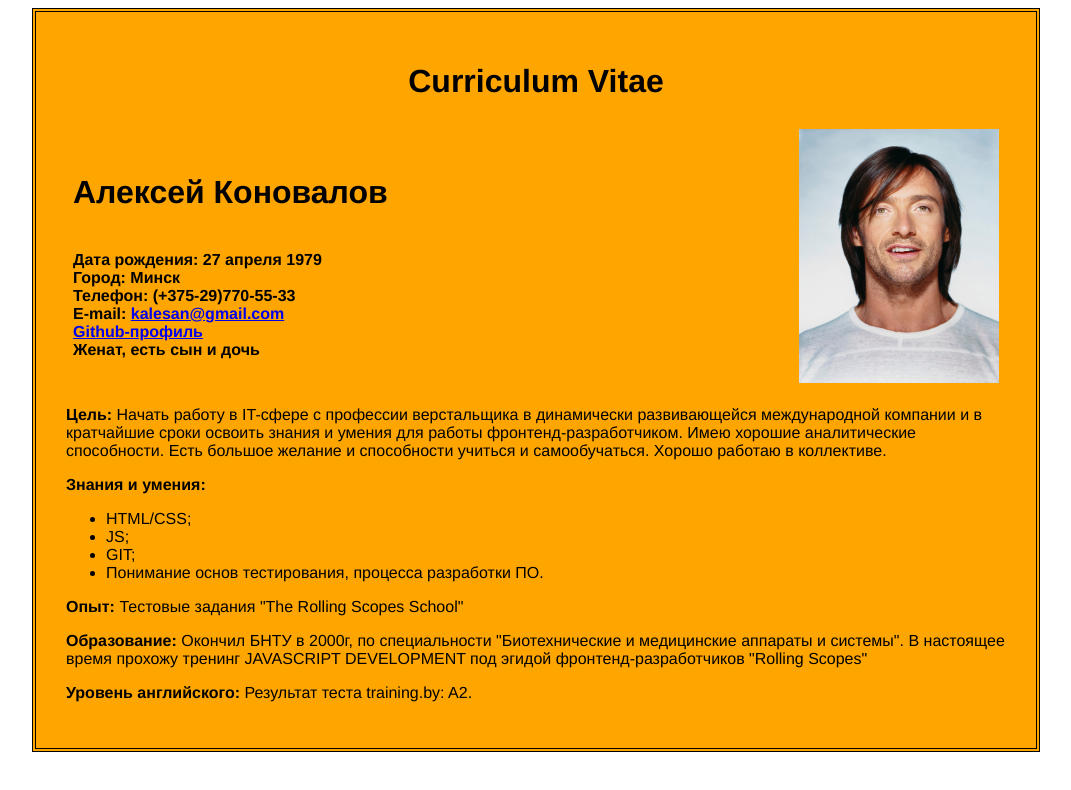
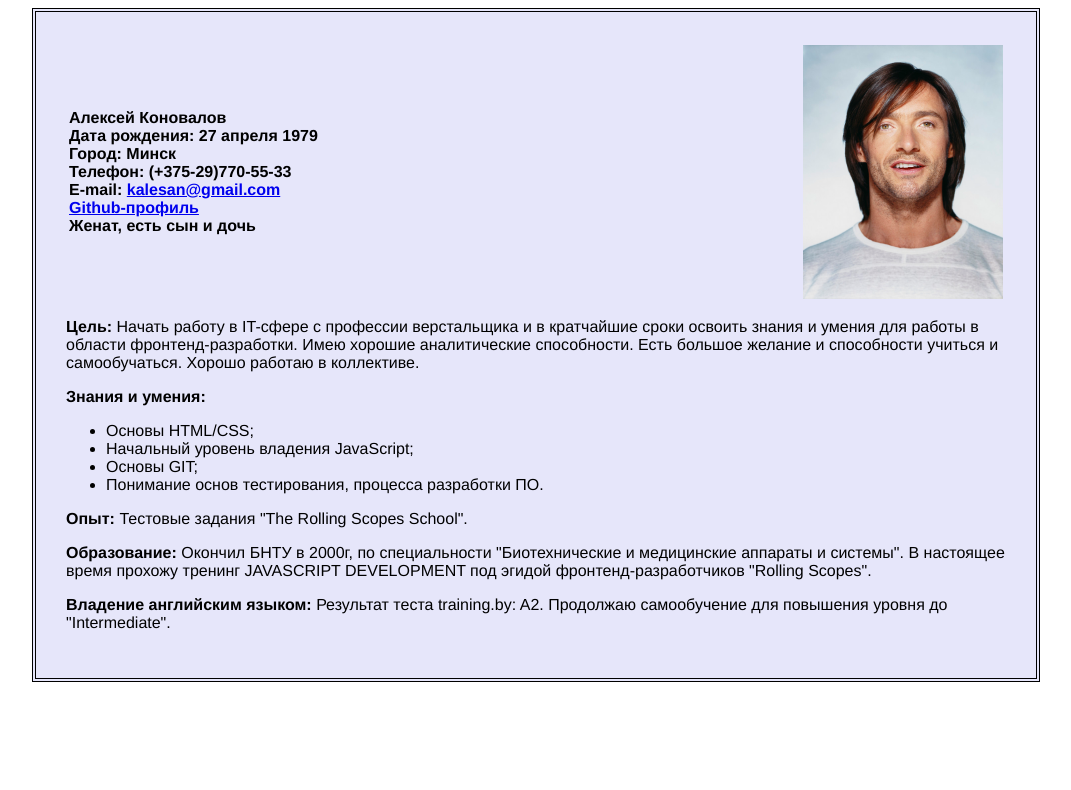
Before and after one commit to AlekEngineer/rsschool-codejam1-cv, a plain HTML site: page index.html in a window 1280 px wide. Shown: the whole page, without its empty margins (104-1175 px from the left). Drawn offline with Linux system fonts and the light colour scheme.

Commit message:
Fix changes

```diff
--- a/index.html
+++ b/index.html
@@ -7,42 +7,42 @@
   </head>
   <body>
     <div>
-  <center> <h1>Curriculum Vitae</h1></center>
-  <table  width="100%" cellpadding="5">
+      <table width="100%">
       <tr>
-    <td width="80%">
-	  <h1>Алексей Коновалов</h1><br>
+      <th>
+  	    <b>Алексей Коновалов</b><br>
 	    <!--Все личные данные далее в таблице не соответствуют действительным -->
 	    <b>Дата рождения: 27 апреля 1979<br>
 	    Город: Минск<br>
 	    Телефон: (+375-29)770-55-33<br>
 	    E-mail: <a href="mailto:kalesan@gmail.com">kalesan@gmail.com</a><br>
-	  <!--А гит-профиль верный!-->
-	  <a href="https://github.com/AlekEngineer"target="_blank">Github-профиль</a><br>
+	    <a href="https://github.com/AlekEngineer" target="_blank">Github-профиль</a><br> <!--гит-профиль верный-->
 	    Женат, есть сын и дочь<br>
 	    </b>
-	</td>
+	  </th>
 	  <!--Фотография "левая"-->
    	  <td width="20%"> <img src="photo.jpg"
           alt="Фотография соискателя"
 		  align="right"
 		  width="200">
       </td>
+	  </tr>
       </table>
-  <p><b>Цель:</b> Начать работу в IT-сфере с профессии верстальщика в динамически развивающейся международной компании
-    и в кратчайшие сроки освоить знания и умения для работы фронтенд-разработчиком. Имею хорошие аналитические способности.
-    Есть большое желание и способности учиться и самообучаться. Хорошо работаю в коллективе.</p>
-  <p><b>Знания и умения:</b>
+      <p><b>Цель:</b> Начать работу в IT-сфере с профессии верстальщика и в кратчайшие сроки освоить знания и умения
+        для работы в области фронтенд-разработки. Имею хорошие аналитические способности. Есть большое желание и способности
+	    учиться и самообучаться. Хорошо работаю в коллективе.</p>
+      <b>Знания и умения:</b>
       <ul>
-     <li>HTML/CSS;</li>
-     <li>JS;</li>
-     <li>GIT;</li>
+        <li>Основы HTML/CSS;</li>
+        <li>Начальный уровень владения JavaScript;</li>
+        <li>Основы GIT;</li>
         <li>Понимание основ тестирования, процесса разработки ПО.</li>
-    </ul></p>
-  <p><b>Опыт:</b> Тестовые задания "The Rolling Scopes School" </p>
+      </ul>
+      <p><b>Опыт:</b> Тестовые задания "The Rolling Scopes School". </p>
       <p><b>Образование:</b> Окончил БНТУ в 2000г, по специальности "Биотехнические и медицинские аппараты и системы".
-    В настоящее время прохожу тренинг JAVASCRIPT DEVELOPMENT под эгидой фронтенд-разработчиков "Rolling Scopes" </p>
-  <p><b>Уровень английского:</b> Результат теста training.by: A2.</p>
+        В настоящее время прохожу тренинг JAVASCRIPT DEVELOPMENT под эгидой фронтенд-разработчиков "Rolling Scopes". </p>
+      <p><b>Владение английским языком:</b> Результат теста training.by: A2. Продолжаю самообучение для
+        повышения уровня до "Intermediate".</p>
     </div>
   </body>
 </html>
--- a/style.css
+++ b/style.css
@@ -1,13 +1,18 @@
 html {
-  width:1024px;
+  width: 1024px;
   margin: auto;
 }
 body {
   font-family: "Helvetica", "Arial", sans-serif;
 }
 div {
-  background:orange;
+  background: #E6E6FA;
   border: 4px double black; /* Параметры границы */
-  padding: 30px; /* Поля вокруг текста *
-
+  padding: 30px; /* Поля вокруг текста */
 }
+th {
+  text-align: left;
+ }
+td {
+  text-align: right;
+}
```
Lines whose indentation alone changed are shown as unchanged.
